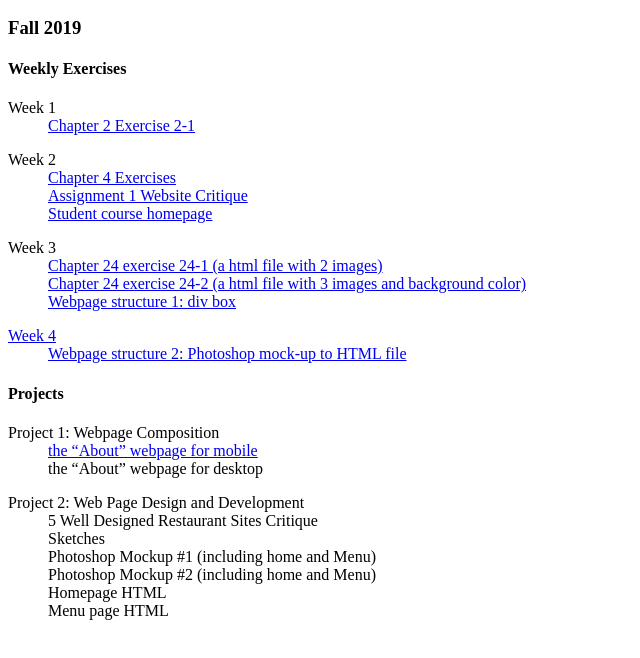
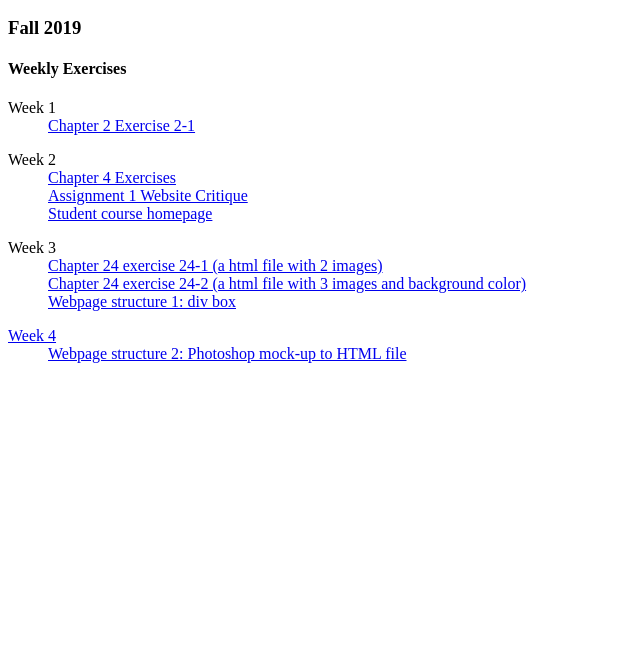
Before and after one commit to oldmanspidey/AVT-217-004-Fall-2019, a plain HTML site: page weekly/index.html in a window 1280 px wide. Shown: the part 110-768 px from the top of the page, without its empty margins (0-640 px from the left). Drawn offline with Linux system fonts and the light colour scheme.

Commit message:
Update index.html

```diff
--- a/weekly/index.html
+++ b/weekly/index.html
@@ -34,32 +34,13 @@
 </dl>
 
 <dl>
-<dt><a href="/AVT-217-004-Fall-2019/weekly/w4/">Week 4</a></dt>
-<dd><a href="/w2/psd2html.html">Webpage structure 2: Photoshop mock-up to HTML file</a></dd>
+<dt>Week 4</dt>
+	<dd><a href="/AVT-217-004-Fall-2019/weekly/w4/psd2html.html">Webpage structure 2: Photoshop mock-up to HTML file</a></dd>
 <dd></dd>
 <dd></dd>
 </dl>
 
 </div><!-- weekly ends-->
-<div id="project">
-<h4>Projects</h4>
-<dl>
-<dt>Project 1: Webpage Composition</dt>
-	<dd><a href="#">the “About” webpage for mobile</a></dd>
-<dd>the “About” webpage for desktop </dd>
-</dl>
-
-<dl>
-<dt>Project 2: Web Page Design and Development</dt>
-<dd>5 Well Designed Restaurant Sites Critique</dd>
-<dd>Sketches</dd>
-<dd>Photoshop Mockup #1 (including home and Menu)</dd>
-<dd>Photoshop Mockup #2 (including home and Menu)</dd>
-<dd>Homepage HTML</dd>
-<dd>Menu page HTML</dd>
-
-</dl>
-</div><!-- project ends-->
 </div><!-- wrapper ends-->
 
 </body>
```
